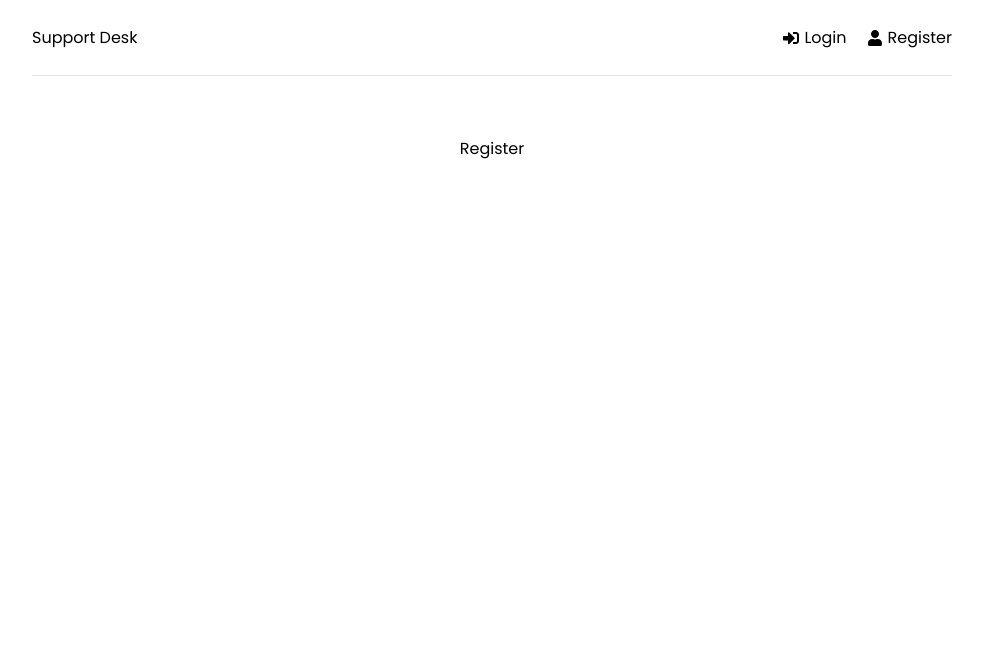
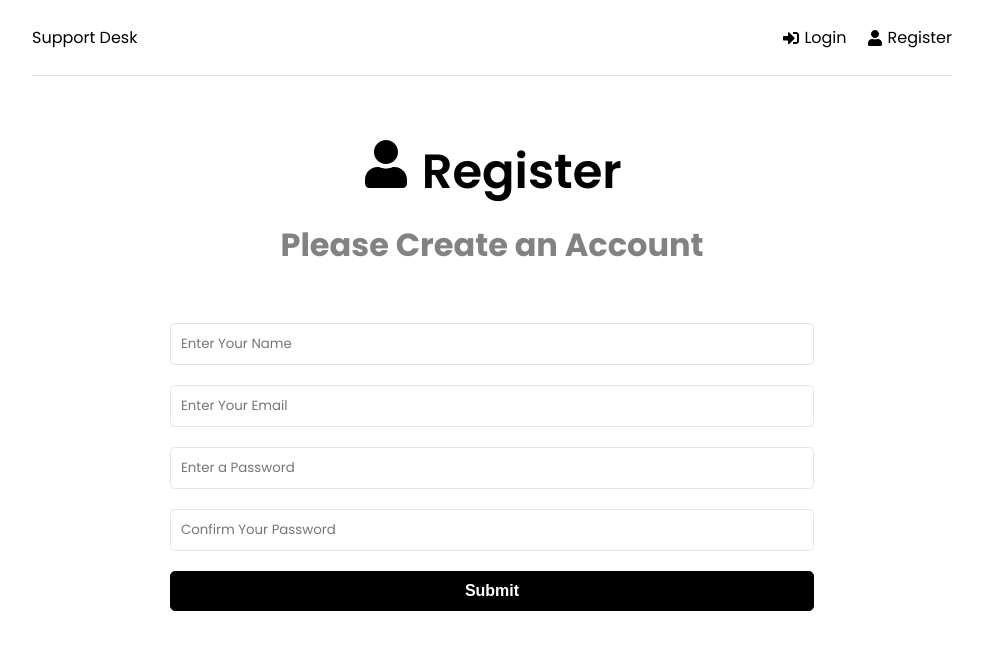
Before and after one commit to adam-brannon09/service-ticket, a React (Create React App) app in the folder frontend/: page /register in a window 1280 px wide. Shown: the top 650 px of the page, without its empty margins (148-1131 px from the left). Built offline with nearby package versions, Linux system fonts and the light colour scheme.

Commit message:
added content to home, login, and register pages.

```diff
--- a/frontend/src/App.js
+++ b/frontend/src/App.js
@@ -1,4 +1,6 @@
 import { BrowserRouter as Router, Routes, Route } from 'react-router-dom';
+import { ToastContainer } from 'react-toastify';
+import 'react-toastify/dist/ReactToastify.css';
 import Header from './components/Header';
 import Home from './pages/Home';
 import Login from './pages/Login';
@@ -18,6 +20,7 @@
           </Routes>
         </div>
       </Router>
+      <ToastContainer />
     </>
   );
 }
--- a/frontend/src/pages/Home.jsx
+++ b/frontend/src/pages/Home.jsx
@@ -1,6 +1,17 @@
+import { FaQuestionCircle, FaTicketAlt } from "react-icons/fa"
+import { Link } from "react-router-dom"
+
 function Home() {
     return (
-        <div>Home</div>
+        <>
+            <section className="heading">
+                <h1>What do you need help with?</h1>
+                <p>Please choose from an option below</p>
+            </section>
+
+            <Link to='/new-ticket' className="btn btn-reverse btn-block"> <FaQuestionCircle /> Create New Ticket</Link>
+            <Link to='/tickets' className="btn btn-block"> <FaTicketAlt /> Create New Ticket</Link>
+        </>
     )
 }
 export default Home
--- a/frontend/src/pages/Login.jsx
+++ b/frontend/src/pages/Login.jsx
@@ -1,6 +1,68 @@
+import { useState } from "react";
+import { FaSignInAlt } from 'react-icons/fa'
+import { toast } from 'react-toastify'
+
 function Login() {
+    const [formData, setFormData] = useState({
+        email: '',
+        password: '',
+    })
+    //destructure formData
+    const { name, email, password, password2 } = formData
+
+    //onChange function
+    const onChange = e => {
+        setFormData((prevState) => ({
+            ...prevState,
+            [e.target.name]: e.target.value
+        }))
+    }
+
+    //onSubmit function
+    const onSubmit = (e) => {
+        e.preventDefault()
+
+    }
+
     return (
-        <div>Login</div>
+        <>
+            <section className="heading">
+                <h1><FaSignInAlt /> Login</h1>
+                <p>Please Log In To Get Support</p>
+            </section>
+            <section className="form">
+                <form onSubmit={onSubmit}>
+
+                    <div className="form-group">
+                        <input
+                            type="email"
+                            className="form-control"
+                            id="email"
+                            value={email}
+                            name="email"
+                            onChange={onChange}
+                            placeholder="Enter Your Email"
+                            required
+                        />
+                    </div>
+                    <div className="form-group">
+                        <input
+                            type="password"
+                            className="form-control"
+                            id="password"
+                            value={password}
+                            name="password"
+                            onChange={onChange}
+                            placeholder="Enter a Password"
+                            required
+                        />
+                    </div>
+                    <div className="form-group">
+                        <button className="btn btn-block">Submit</button>
+                    </div>
+                </form>
+            </section>
+        </>
     )
 }
 export default Login
--- a/frontend/src/pages/Register.jsx
+++ b/frontend/src/pages/Register.jsx
@@ -1,6 +1,98 @@
+import { useState } from "react";
+import { FaUser } from 'react-icons/fa'
+import { toast } from 'react-toastify'
+
 function Register() {
+    const [formData, setFormData] = useState({
+        name: '',
+        email: '',
+        password: '',
+        //password2 for confirm password
+        password2: ''
+    })
+    //destructure formData
+    const { name, email, password, password2 } = formData
+
+    //onChange function
+    const onChange = e => {
+        setFormData((prevState) => ({
+            ...prevState,
+            [e.target.name]: e.target.value
+        }))
+    }
+
+    //onSubmit function
+    const onSubmit = (e) => {
+        e.preventDefault()
+        if (password !== password2) {
+            toast.error('Passwords do not match')
+        } else {
+            console.log(formData)
+        }
+    }
+
     return (
-        <div>Register</div>
+        <>
+            <section className="heading">
+                <h1><FaUser /> Register</h1>
+                <p>Please Create an Account</p>
+            </section>
+            <section className="form">
+                <form onSubmit={onSubmit}>
+                    <div className="form-group">
+                        <input
+                            type="text"
+                            className="form-control"
+                            id="name"
+                            value={name}
+                            name="name"
+                            onChange={onChange}
+                            placeholder="Enter Your Name"
+                            required
+                        />
+                    </div>
+                    <div className="form-group">
+                        <input
+                            type="email"
+                            className="form-control"
+                            id="email"
+                            value={email}
+                            name="email"
+                            onChange={onChange}
+                            placeholder="Enter Your Email"
+                            required
+                        />
+                    </div>
+                    <div className="form-group">
+                        <input
+                            type="password"
+                            className="form-control"
+                            id="password"
+                            value={password}
+                            name="password"
+                            onChange={onChange}
+                            placeholder="Enter a Password"
+                            required
+                        />
+                    </div>
+                    <div className="form-group">
+                        <input
+                            type="password"
+                            className="form-control"
+                            id="password2"
+                            value={password2}
+                            name="password2"
+                            onChange={onChange}
+                            placeholder="Confirm Your Password"
+                            required
+                        />
+                    </div>
+                    <div className="form-group">
+                        <button className="btn btn-block">Submit</button>
+                    </div>
+                </form>
+            </section>
+        </>
     )
 }
 export default Register
```
